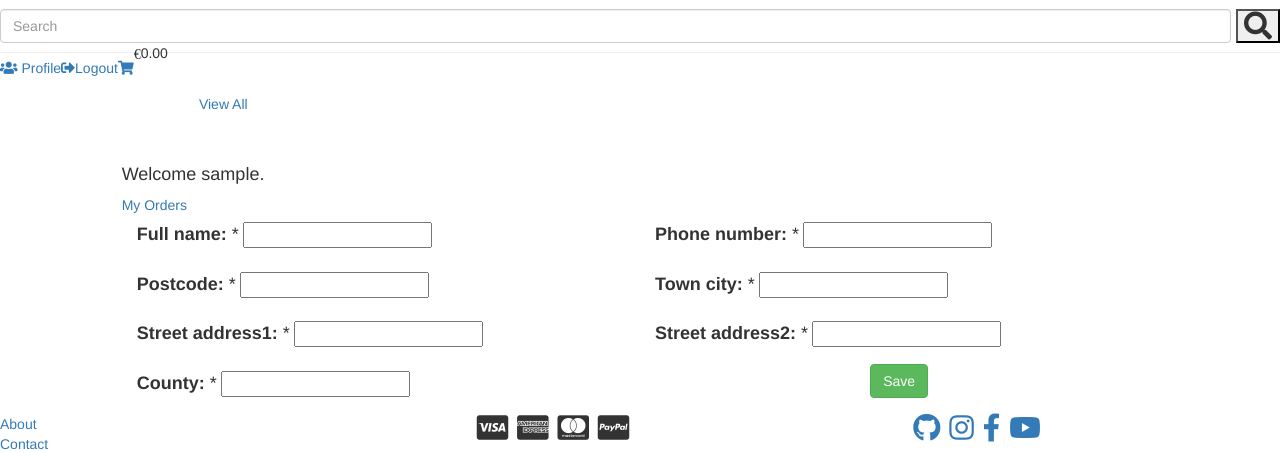
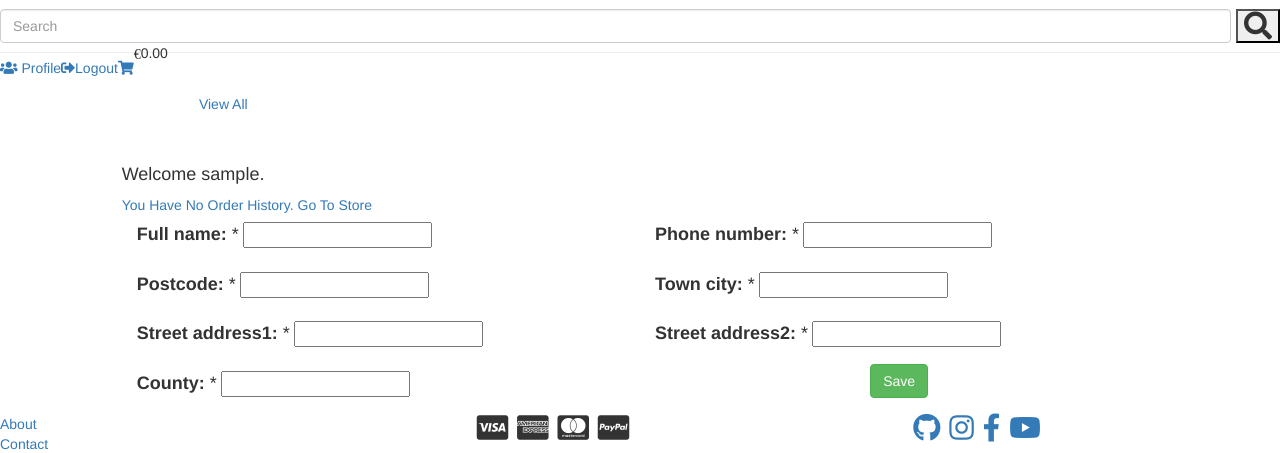
Before and after one commit to tomciosegal/nutri-store, a Django app: page /accounts/profile/ in a window 1280 px wide. Shown: the part 370-823 px from the top of the page. Run offline with Django 3.2, Linux system fonts and the light colour scheme; the visitor is signed in with stand-in values (Sample User, id 1); data that the repository does not hold is empty; some libraries are stand-ins or nearby versions; some web fonts are replaced.

Commit message:
contatc form hooked up and sends real email, order history fixed

```diff
--- a/accounts/mails.py
+++ b/accounts/mails.py
@@ -2,14 +2,14 @@ from django.conf import settings
 from django.core.mail import send_mail
 
 
-def send_contact_mail(data):
+def send_contact_mail(request):
     """
     this function send subscribtion to you email with order
     """
-
+    data = request.POST
     send_mail(
         f'New message from {data["email"]}',
-        "You have new message",
+        f"You have new message: {data['message']}\nFrom: {data['name']}",
         settings.FROM_EMAIL,
         ['tomaszcygal@yahoo.com'],
         fail_silently=False,
--- a/accounts/templates/profile.html
+++ b/accounts/templates/profile.html
@@ -9,7 +9,11 @@
             <div class="row justify-content-center contact-row">
                 <div class="col-md-10 col-sm-12 col-xs-12 profile-form-wrapper">
                     <h4 class="profile-welcome">Welcome {{user.username}}.</h4>
+                    {% if has_order %}
                     <a class="order-history-link" href= "{% url 'order_history' %}">My Orders</a>
+                    {% else %}
+                    <a class="order-history-link" href= "{% url 'products' %}">You Have No Order History. Go To Store </a>
+                    {% endif %}
                         <form method="POST" class="post-form full_input_form">{% csrf_token %}
                             {% for field in form %}
                             <div class="forms-group">
--- a/accounts/views.py
+++ b/accounts/views.py
@@ -4,7 +4,8 @@ from cart.utils import load_cart
 from django.contrib import auth, messages
 from django.contrib.auth.decorators import login_required
 from django.shortcuts import redirect, render, reverse
-
+from checkout.models import Order
+from accounts.mails import send_contact_mail
 
 @login_required
 def logout(request):
@@ -101,20 +102,24 @@ def user_profile(request):
     if request.method == "POST":
         form = CustomerForm(request.POST, instance=customer)
         if form.is_valid():
-
             customer = form.save(commit=False)
             customer.user = request.user
             customer.save()
             messages.success(request, "You have updated your profile")
     else:
         form = CustomerForm(instance=customer)
+    has_order = False
+    if customer:
+        has_order = Order.obcjects.filter(customer=customer).exists()
+
     return render(
-        request, "profile.html", {"user": request.user, "form": form}
+        request, "profile.html", {"user": request.user, "form": form, "has_order":has_order}
     )
 
 
 def contact(request):
     if request.method == "POST":
+        send_contact_mail(request)
         messages.success(request, "Thank You For Contatcting Us!")
     return render(request, "contact.html")
 
--- a/checkout/views.py
+++ b/checkout/views.py
@@ -110,9 +110,10 @@ def shipping(request):
 
 
 def order_history(request):
+    customer = Customer.objects.filter(user=request.user).first()
     orders = []
-    if request.user.is_authenticated():
-        orders = Order.objects.filter(customer=request.user.customer).order_by(
+    if customer:
+        orders = Order.objects.filter(customer=customer).order_by(
             "-created_at"
         )
     orders_with_items = []
```
